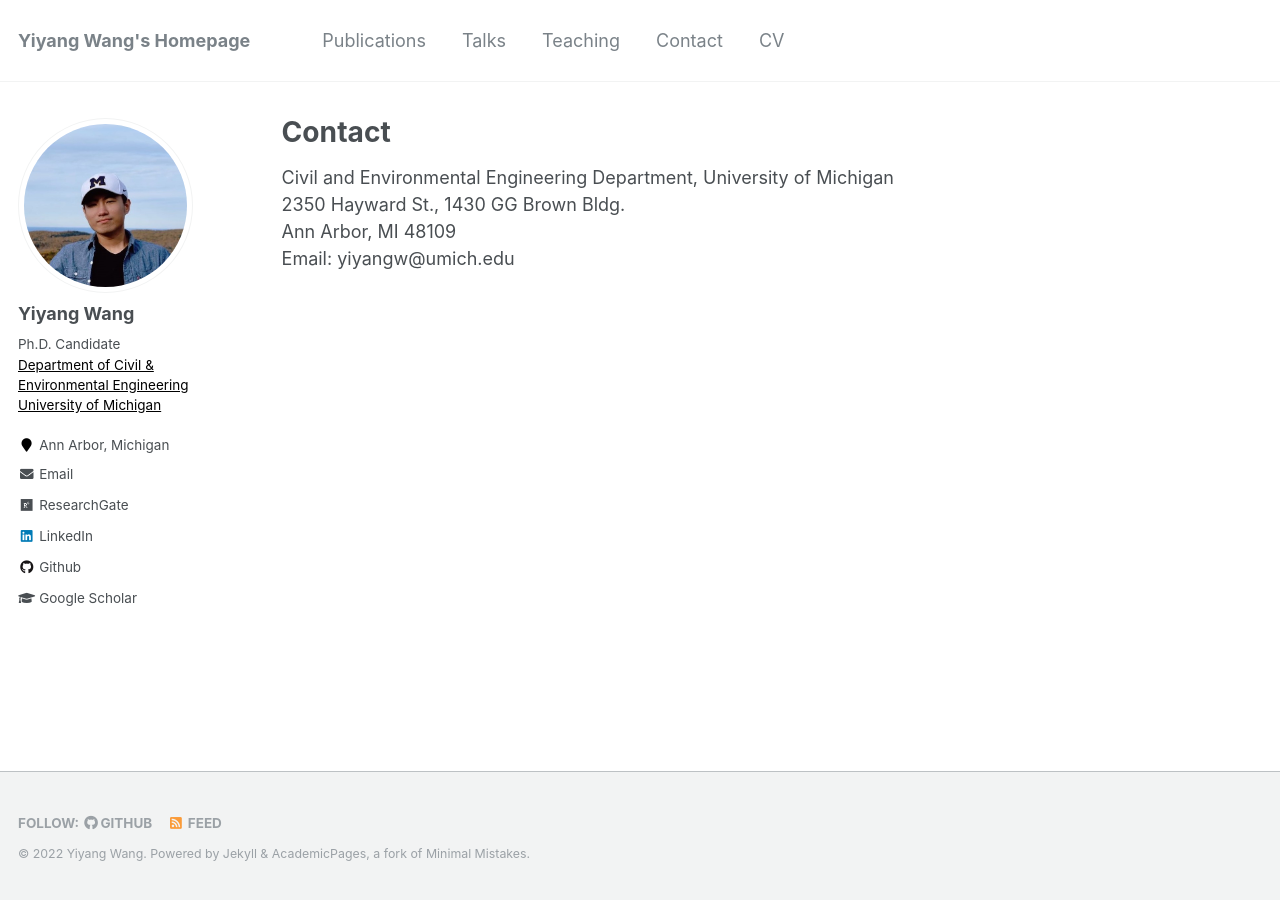
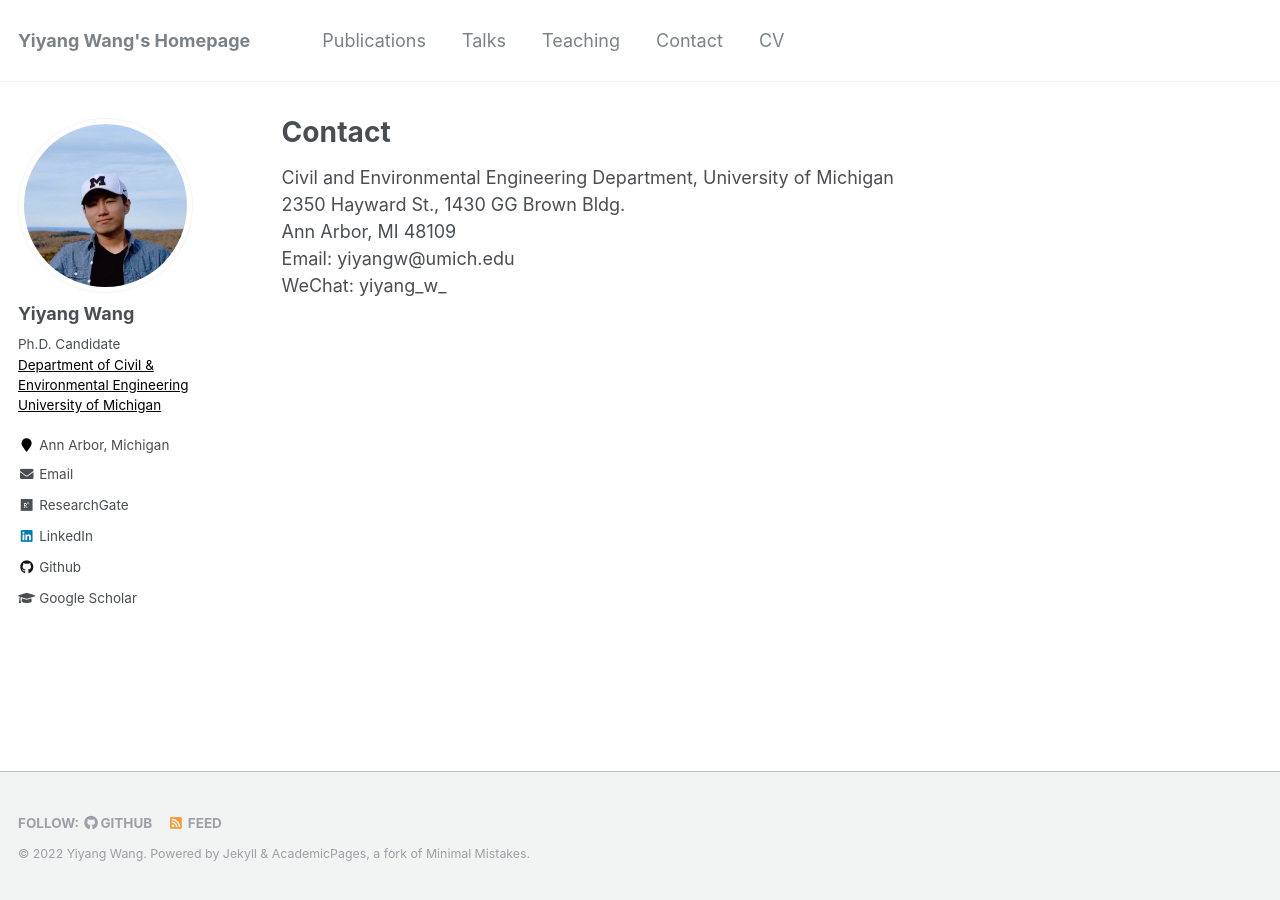
Before and after one commit to yiyangwan/yiyangwan.github.io, a Jekyll site: the page built from _pages/contact.md, in a window 1280 px wide. Built offline with Jekyll 4.4.1, drawn with Linux system fonts in a browser that asks for light colours.

Commit message:
4.17.2022.c1
Update wechat contact info

```diff
--- a/_pages/contact.md
+++ b/_pages/contact.md
@@ -7,4 +7,5 @@ author_profile: true
 Civil and Environmental Engineering Department, University of Michigan<br>
 2350 Hayward St., 1430 GG Brown Bldg.<br>
 Ann Arbor, MI 48109<br>
-Email: yiyangw@umich.edu
+Email: yiyangw@umich.edu<br>
+WeChat: yiyang_w_
```
Also changed, not shown: images/500x300.png (deleted), images/bio-photo-2.jpg (deleted), images/bio-photo.jpg (deleted), images/editing-talk.png (deleted), images/image-alignment-1200x4002.jpg (deleted), images/image-alignment-150x150.jpg (deleted), images/image-alignment-300x200.jpg (deleted), images/image-alignment-580x300.jpg (deleted), images/mstile-144x144.png (deleted), images/mstile-150x150.png (deleted), images/mstile-310x150.png (deleted), images/mstile-310x310.png (deleted), images/mstile-70x70.png (deleted), images/paragraph-indent.png (deleted), 2 more files.
